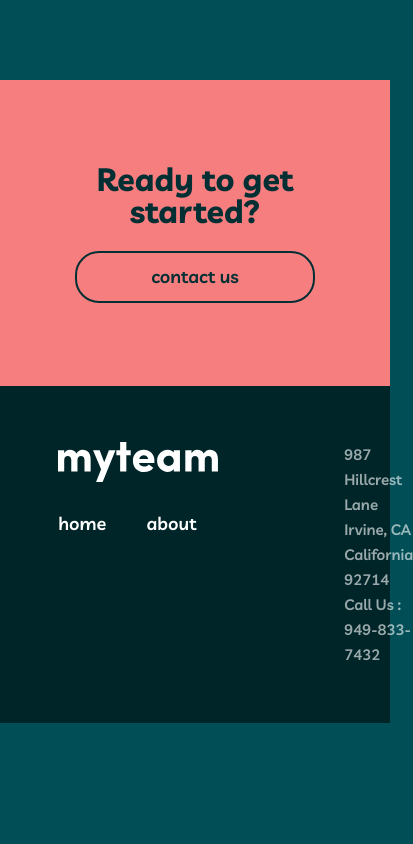
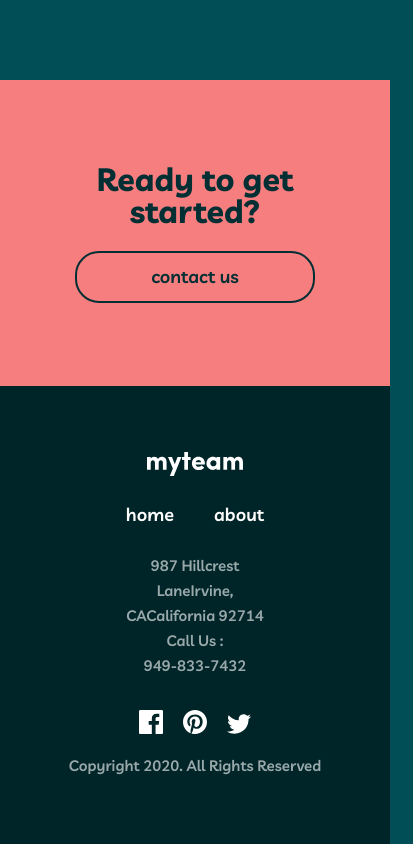
Before and after one commit to tuit212/myteam-respons, a plain HTML site: page index.html in a window 390 px wide. Shown: the part 3567-4411 px from the top of the page, 413 px wide, since content can reach past the window. Before the commit the page ends 4290 px from the top, so only its background shows below. Drawn offline with Linux system fonts and the light colour scheme; files whose address does not match are found by name.

Commit message:
add footer

```diff
--- a/index.html
+++ b/index.html
@@ -175,65 +175,75 @@
    <footer class="site-footer">
     <div class="container">
         <div class="footer">
-            <div class="footer__left">
-                <div class="footer__left-blok">
-                    <a class="footer__blok-link" href="#link">
-                        <img src="./img/logo.svg" alt="footer logo"
-                        width="160" height="40">
-                    </a>
-                    <ul class="footer__blok-list">
-                        <li class="footer__blok-item">
-                            <a href="index.html">
-                                home
-                            </a>
-                        </li>
-                        <li class="footer__blok-item">
-                            <a href="#link">
-                                about
-                            </a>
-                        </li>
-                    </ul>
+            <div class="footer__content">
+                <div class="footer__logotip-wrapper">
+                    <img
+                        src="./img/logo.svg"
+                        alt="Footer logo"
+                        class="footer-logo"
+                    />
+                    <div class="footer__p-wrapper">
+                        <a class="link" href="#link">home</a>
+                        <a class="link" href="#link">about</a>
+                    </div>
                 </div>
-                <ul class="footer__right-blok">
-                    <li class="footer__right-blok-item">987  Hillcrest Lane</li>
-                    <li class="footer__right-blok-item">Irvine, CA</li>
-                    <li class="footer__right-blok-item">California 92714</li>
-                    <li class="footer__right-blok-item">Call Us : 949-833-7432</li>
+                <ul class="footer__list">
+                    <li class="footer__item">987 Hillcrest LaneIrvine,</li>
+                    <li class="footer__item">CACalifornia 92714</li>
+                    <div class="footer__item">Call Us :</div>
+                    <li class="footer__item">
+                        <a href="tel: +949-833-7432">949-833-7432</a>
+                    </li>
+
                 </ul>
             </div>
-            <div class="footer__right">
-                <div class="footer__right-top">
-                    <ul class="footer__right-top-list">
-                        <li class="footer__right-top-item">
-                            <a href="#link">
-                                <svg width="24" height="24" viewBox="0 0 24 24" xmlns="http://www.w3.org/2000/svg">
-                                    <path id="facebook" d="M22.675 0H1.325C0.593 0 0 0.593 0 1.325V22.676C0 23.407 0.593 24 1.325 24H12.82V14.706H9.692V11.084H12.82V8.413C12.82 5.313 14.713 3.625 17.479 3.625C18.804 3.625 19.942 3.724 20.274 3.768V7.008L18.356 7.009C16.852 7.009 16.561 7.724 16.561 8.772V11.085H20.148L19.681 14.707H16.561V24H22.677C23.407 24 24 23.407 24 22.675V1.325C24 0.593 23.407 0 22.675 0Z" fill="white"/>
-                                    </svg>
-                            </a>
-                        </li>
-                        <li class="footer__right-top-item">
-                            <a href="#link">
-                                <svg width="24" height="24" viewBox="0 0 24 24" fill="none" xmlns="http://www.w3.org/2000/svg">
-                                    <path id="Path" d="M12 0C5.373 0 0 5.372 0 12C0 17.084 3.163 21.426 7.627 23.174C7.522 22.225 7.427 20.769 7.669 19.733C7.887 18.796 9.076 13.768 9.076 13.768C9.076 13.768 8.717 13.049 8.717 11.986C8.717 10.318 9.684 9.072 10.888 9.072C11.911 9.072 12.406 9.841 12.406 10.762C12.406 11.791 11.751 13.33 11.412 14.757C11.129 15.951 12.011 16.926 13.189 16.926C15.322 16.926 16.961 14.677 16.961 11.431C16.961 8.558 14.897 6.549 11.949 6.549C8.535 6.549 6.531 9.11 6.531 11.756C6.531 12.787 6.928 13.894 7.424 14.494C7.522 14.613 7.536 14.718 7.507 14.839L7.174 16.199C7.121 16.419 7 16.466 6.772 16.36C5.273 15.662 4.336 13.471 4.336 11.711C4.336 7.926 7.086 4.449 12.265 4.449C16.428 4.449 19.663 7.416 19.663 11.38C19.663 15.516 17.056 18.844 13.436 18.844C12.22 18.844 11.077 18.213 10.686 17.466L9.938 20.319C9.667 21.362 8.936 22.669 8.446 23.465C9.57 23.812 10.763 24 12 24C18.627 24 24 18.627 24 12C24 5.372 18.627 0 12 0Z" fill="white"/>
-                                    </svg>
 
-                            </a>
-                        </li>
-                        <li class="footer__right-top-item">
-                            <a href="#link">
-                                <svg width="24" height="20" viewBox="0 0 24 20" fill="none" xmlns="http://www.w3.org/2000/svg">
-                                    <path id="twitter" d="M24 2.55699C23.117 2.94899 22.168 3.21299 21.172 3.33199C22.189 2.72299 22.97 1.75799 23.337 0.607986C22.386 1.17199 21.332 1.58199 20.21 1.80299C19.313 0.845986 18.032 0.247986 16.616 0.247986C13.437 0.247986 11.101 3.21399 11.819 6.29299C7.728 6.08799 4.1 4.12799 1.671 1.14899C0.381 3.36199 1.002 6.25699 3.194 7.72299C2.388 7.69699 1.628 7.47599 0.965 7.10699C0.911 9.38799 2.546 11.522 4.914 11.997C4.221 12.185 3.462 12.229 2.69 12.081C3.316 14.037 5.134 15.46 7.29 15.5C5.22 17.123 2.612 17.848 0 17.54C2.179 18.937 4.768 19.752 7.548 19.752C16.69 19.752 21.855 12.031 21.543 5.10599C22.505 4.41099 23.34 3.54399 24 2.55699Z" fill="white"/>
-                                    </svg>
-                            </a>
-                        </li>
-                    </ul>
-                    <p class="footer__right-top-text">
-                        Copyright 2020. All Rights Reserved
-                    </p>
+            <div class="footer__logo">
+                <div class="logo__wrapper">
+                    <a href="#link" class="logo-link">
+                        <svg
+                            width="24"
+                            height="24"
+                            viewBox="0 0 24 24"
+                            xmlns="http://www.w3.org/2000/svg"
+                        >
+                            <path id="facebook"
+                                d="M22.675 0H1.325C0.593 0 0 0.593 0 1.325V22.676C0 23.407 0.593 24 1.325 24H12.82V14.706H9.692V11.084H12.82V8.413C12.82 5.313 14.713 3.625 17.479 3.625C18.804 3.625 19.942 3.724 20.274 3.768V7.008L18.356 7.009C16.852 7.009 16.561 7.724 16.561 8.772V11.085H20.148L19.681 14.707H16.561V24H22.677C23.407 24 24 23.407 24 22.675V1.325C24 0.593 23.407 0 22.675 0Z"
+                                fill="white"
+                            />
+                        </svg>
+                    </a>
+                    <a href="#link" class="logo-link">
+                        <svg
+                            width="24"
+                            height="24"
+                            viewBox="0 0 24 24"
+                            xmlns="http://www.w3.org/2000/svg"
+                        >
+                            <path id="Path"
+                                d="M12 0C5.373 0 0 5.372 0 12C0 17.084 3.163 21.426 7.627 23.174C7.522 22.225 7.427 20.769 7.669 19.733C7.887 18.796 9.076 13.768 9.076 13.768C9.076 13.768 8.717 13.049 8.717 11.986C8.717 10.318 9.684 9.072 10.888 9.072C11.911 9.072 12.406 9.841 12.406 10.762C12.406 11.791 11.751 13.33 11.412 14.757C11.129 15.951 12.011 16.926 13.189 16.926C15.322 16.926 16.961 14.677 16.961 11.431C16.961 8.558 14.897 6.549 11.949 6.549C8.535 6.549 6.531 9.11 6.531 11.756C6.531 12.787 6.928 13.894 7.424 14.494C7.522 14.613 7.536 14.718 7.507 14.839L7.174 16.199C7.121 16.419 7 16.466 6.772 16.36C5.273 15.662 4.336 13.471 4.336 11.711C4.336 7.926 7.086 4.449 12.265 4.449C16.428 4.449 19.663 7.416 19.663 11.38C19.663 15.516 17.056 18.844 13.436 18.844C12.22 18.844 11.077 18.213 10.686 17.466L9.938 20.319C9.667 21.362 8.936 22.669 8.446 23.465C9.57 23.812 10.763 24 12 24C18.627 24 24 18.627 24 12C24 5.372 18.627 0 12 0Z"
+                                fill="white"
+                            />
+                        </svg>
+                    </a>
+                    <a href="#link" class="logo-link">
+                        <svg
+                            width="24"
+                            height="20"
+                            viewBox="0 0 24 20"
+                            xmlns="http://www.w3.org/2000/svg"
+                        >
+                            <path id="twitter"
+                                d="M24 2.55699C23.117 2.94899 22.168 3.21299 21.172 3.33199C22.189 2.72299 22.97 1.75799 23.337 0.607986C22.386 1.17199 21.332 1.58199 20.21 1.80299C19.313 0.845986 18.032 0.247986 16.616 0.247986C13.437 0.247986 11.101 3.21399 11.819 6.29299C7.728 6.08799 4.1 4.12799 1.671 1.14899C0.381 3.36199 1.002 6.25699 3.194 7.72299C2.388 7.69699 1.628 7.47599 0.965 7.10699C0.911 9.38799 2.546 11.522 4.914 11.997C4.221 12.185 3.462 12.229 2.69 12.081C3.316 14.037 5.134 15.46 7.29 15.5C5.22 17.123 2.612 17.848 0 17.54C2.179 18.937 4.768 19.752 7.548 19.752C16.69 19.752 21.855 12.031 21.543 5.10599C22.505 4.41099 23.34 3.54399 24 2.55699Z"
+                                fill="white"
+                            />
+                        </svg>
+                    </a>
                 </div>
+                <p class="footer__text">Copyright 2020. All Rights Reserved</p>
             </div>
         </div>
     </div>
-   </footer>
+</footer>
 </body>
 </html>
--- a/scss/bloks/_footer.scss
+++ b/scss/bloks/_footer.scss
@@ -1,62 +1,94 @@
-.site-footer{
+.site-footer {
     padding: 48px 0;
     background-color: #002529;
 }
-.footer{
-    @include center(space-between);
-    align-items: flex-end;
+
+.footer {
+    display: flex;
+    align-items: center;
+    justify-content: space-between;
 }
-.footer__blok-link{
+
+.footer__content {
+    width: 450px;
+    display: flex;
+    justify-content: space-between;
+}
+
+.footer__logotip-wrapper {
+    display: flex;
+    flex-direction: column;
+
+    img {
+     margin-bottom: 25px;
+    }
+}
+
+.footer__p-wrapper {
+    display: flex;
+    gap: 40px;
+}
+
+.link {
     display: inline-block;
+    text-decoration: none;
+    font-weight: 600;
+    font-size: 18px;
+    line-height: 28px;
+    color: #FFFFFF;
 }
-.footer__blok-list{
-    margin-top: 25px;
-    @include center(none);
-}
-.footer__blok-item + .footer__blok-item{
-    margin-left: 40px;
-}
-.footer__blok-item > a{
-    font-weight: 600;
-    line-height: 28px;
-    font-size: 18px;
-    color: #FFFFFF;
-    transition: all 0.3s;
-}
-.footer__blok-item > a:hover{
+
+.link:hover {
     color: #F67E7E;
 }
-.footer__left{
-    @include center(none);
-    align-items: flex-start;
+
+.footer__item{
+    width: 164px;
+    font-weight: 600;
+    font-size: 15px;
+    line-height: 25px;
+    color: #FFFFFF;
+    mix-blend-mode: normal;
+    opacity: 0.6;
+
 }
-.footer__right-blok{
-    margin-left: 126px;
+.footer__item > a{
+    color: #FFFFFF;
+    text-decoration: none;
+
 }
-.footer__right-blok-item{
+   .footer-logo {
+    width: 160px;
+    height: 40px;
+   }
+
+   .footer__logo {
+    display: flex;
+    flex-direction: column;
+   }
+
+   .logo-link+.logo-link {
+    padding-left: 16px;
+   }
+
+   .logo__wrapper {
+    margin-bottom: 51px;
+    text-align: right;
+
+    a {
+     text-decoration: none;
+     display: inline-block;
+    }
+   }
+   .footer__text {
     font-weight: 600;
+    font-size: 15px;
     line-height: 25px;
-    font-size: 15px;
     color: #FFFFFF;
+    mix-blend-mode: normal;
     opacity: 0.6;
-}
-.footer__right-top-list{
-    margin-bottom: 51px;
-    @include center(none);
-    justify-content: flex-end;
-}
-.footer__right-top-item + .footer__right-top-item{
-    margin-left: 16px;
-}
-.footer__right-top-text{
-    font-weight: 600;
-    line-height: 25px;
-    font-size: 15px;
-    color: #FFFFFF;
-    text-align: right;
-    opacity: 0.6;
-}
-#facebook{
+   }
+   #facebook{
     transition: all 0.3s;
 }
 #facebook:hover{
@@ -76,31 +108,77 @@
     fill: rgba(48, 94, 245, 0.888);
 }
 
+   @media only screen and (max-width: 768px) {
+    .footer {
+     flex-direction: column;
+    }
 
+    .footer__content {
+     margin-bottom: 32px;
+     width: 100%;
+     justify-content: space-between;
+    }
 
+    .footer__logotip-wrapper {
+     margin-bottom: 0;
+    }
 
+    .footer__p-wrapper {
+     justify-content: space-between;
+    }
 
+    .footer-logo {
+     width: 96px;
+     height: 24px;
+    }
 
-@media (min-height:550px) and (max-width:790px){
-    .site-footer{
-        padding: 56px 0;
-        width: 100%;
+    .footer__logo {
+     width: 100%;
+     justify-content: space-between;
+     flex-direction: row;
     }
-    .footer{
-        flex-direction: column;
+
+    .logo__wrapper {
+     margin-bottom: 0;
     }
-    .footer__left{
-        width: 80%;
-        margin: 0 auto;
-        justify-content: space-between;
+   }
+
+   @media only screen and (max-width: 500px) {
+    .site-footer {
+     padding: 66px 0;
     }
-    .footer__right{
-        display: none;
+
+    .footer {
+     text-align: center;
+     align-items: center;
     }
-}
 
-@media (min-height:320px) and (max-width:549px){
-    .site-footer{
-        width: 100%;
+    .footer__content {
+     flex-direction: column;
+     margin-bottom: 32px;
+     align-items: center;
     }
-}
+
+    .footer__logotip-wrapper {
+     max-width: 140px;
+     align-items: center;
+     margin-bottom: 24px;
+    }
+
+    address {
+     margin: 0 auto 40px;
+    }
+
+    .footer__p-wrapper {
+     justify-content: space-between;
+    }
+
+    .footer__logo {
+     align-items: center;
+     flex-direction: column;
+    }
+
+    .logo__wrapper {
+     margin-bottom: 16px;
+    }
+   }
```
Also changed, not shown: css/main.css, 1 other file.
